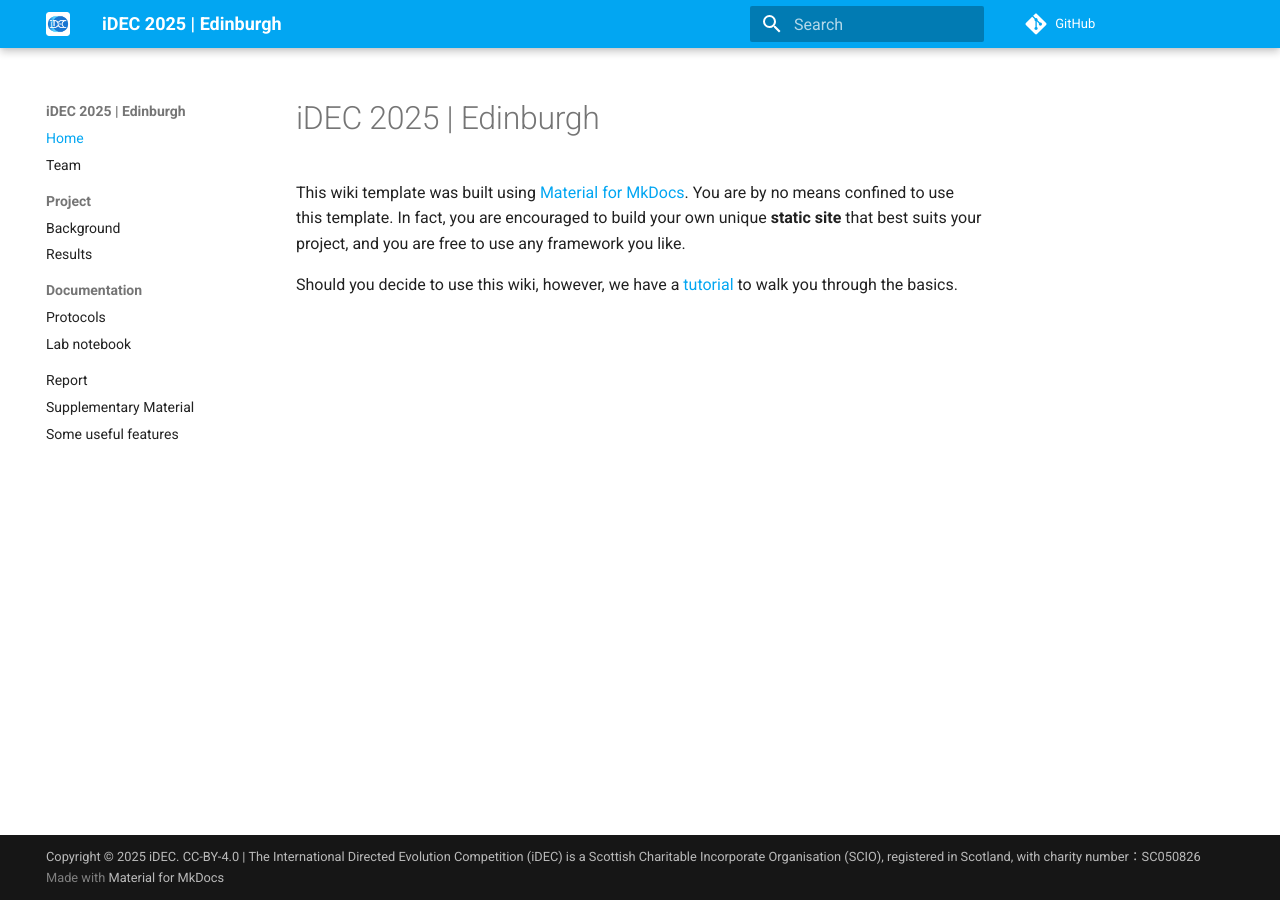
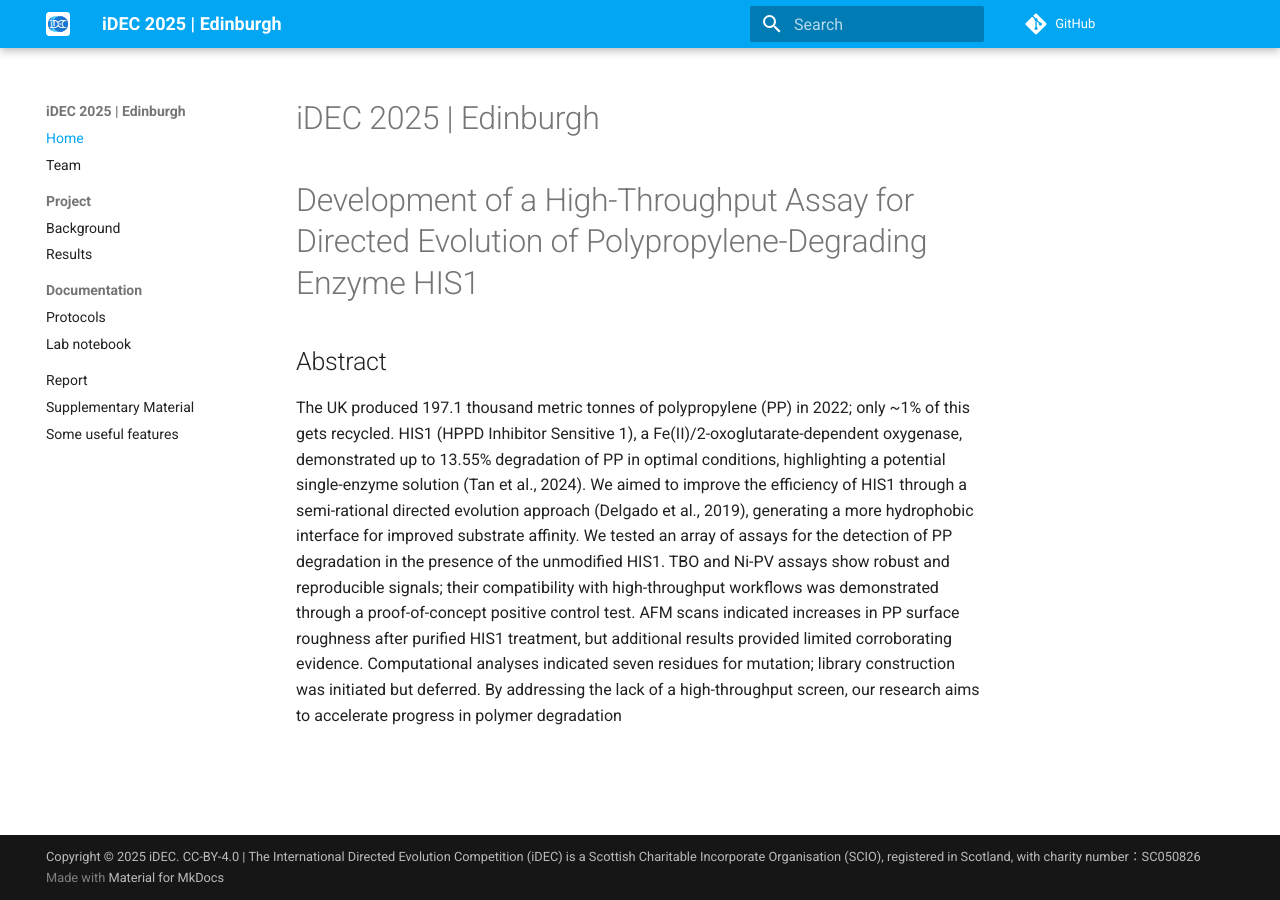
Before and after one commit to idec-teams/2025_Edinburgh, an MkDocs documentation site: the page built from docs/index.md, in a window 1280 px wide. Built offline with MkDocs 1.6.1 and Material for MkDocs 9.7.7, drawn with Linux system fonts in a browser that asks for light colours; comment, search, counter and statistics services are not loaded.

Commit message:
Update index.md

```diff
--- a/docs/index.md
+++ b/docs/index.md
@@ -1,5 +1,19 @@
 # iDEC 2025 | Edinburgh
 
-This wiki template was built using [Material for MkDocs](https://squidfunk.github.io/mkdocs-material/). You are by no means confined to use this template. In fact, you are encouraged to build your own unique **static site** that best suits your project, and you are free to use any framework you like.
+# Development of a High-Throughput Assay for Directed Evolution of Polypropylene-Degrading Enzyme HIS1
 
-Should you decide to use this wiki, however, we have a [tutorial](https://wiki.idec.io/team_wiki/mkdocs/) to walk you through the basics.
+## Abstract
+
+The UK produced 197.1 thousand metric tonnes of polypropylene (PP) in 2022; only ~1% of this
+gets recycled. HIS1 (HPPD Inhibitor Sensitive 1), a Fe(II)/2-oxoglutarate-dependent oxygenase,
+demonstrated up to 13.55% degradation of PP in optimal conditions, highlighting a potential
+single-enzyme solution (Tan et al., 2024). We aimed to improve the efficiency of HIS1 through a
+semi-rational directed evolution approach (Delgado et al., 2019), generating a more
+hydrophobic interface for improved substrate affinity. We tested an array of assays for the
+detection of PP degradation in the presence of the unmodified HIS1. TBO and Ni-PV assays
+show robust and reproducible signals; their compatibility with high-throughput workflows was
+demonstrated through a proof-of-concept positive control test. AFM scans indicated increases in
+PP surface roughness after purified HIS1 treatment, but additional results provided limited
+corroborating evidence. Computational analyses indicated seven residues for mutation; library
+construction was initiated but deferred. By addressing the lack of a high-throughput screen, our
+research aims to accelerate progress in polymer degradation
```
